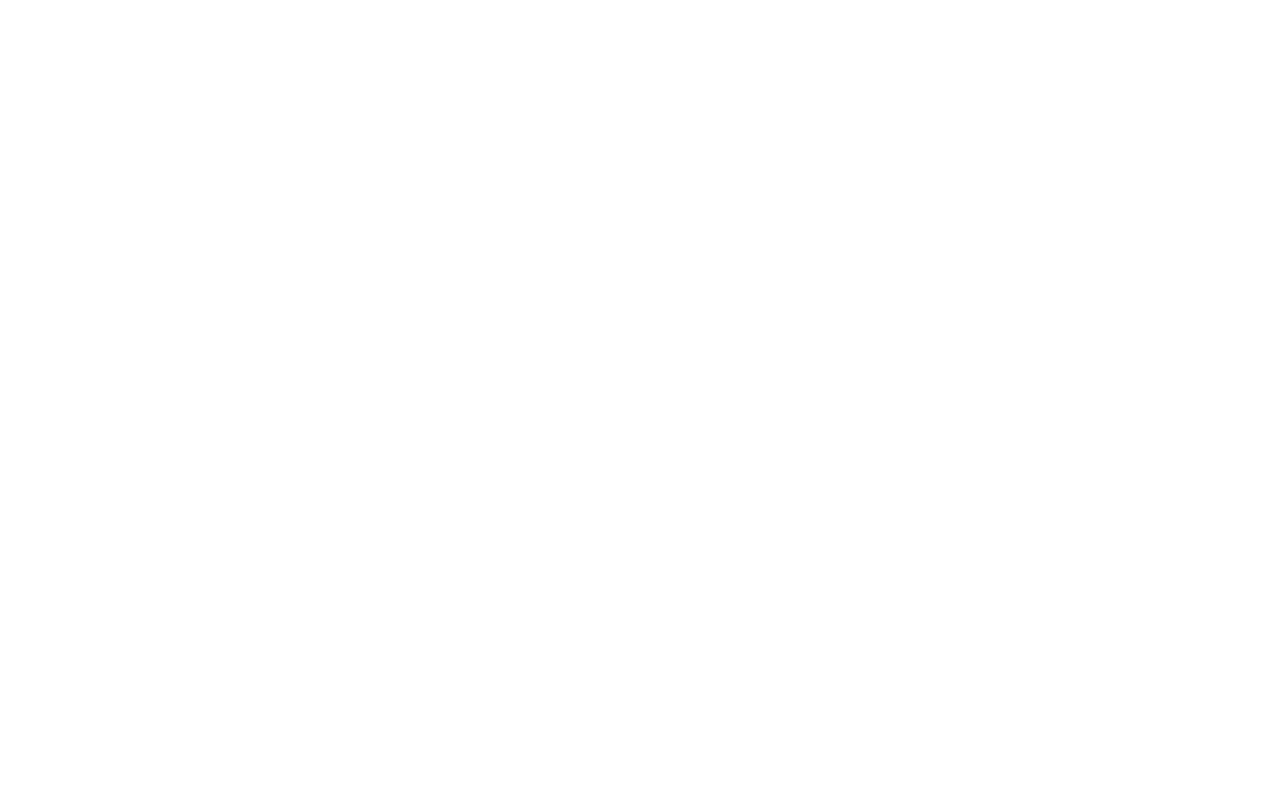
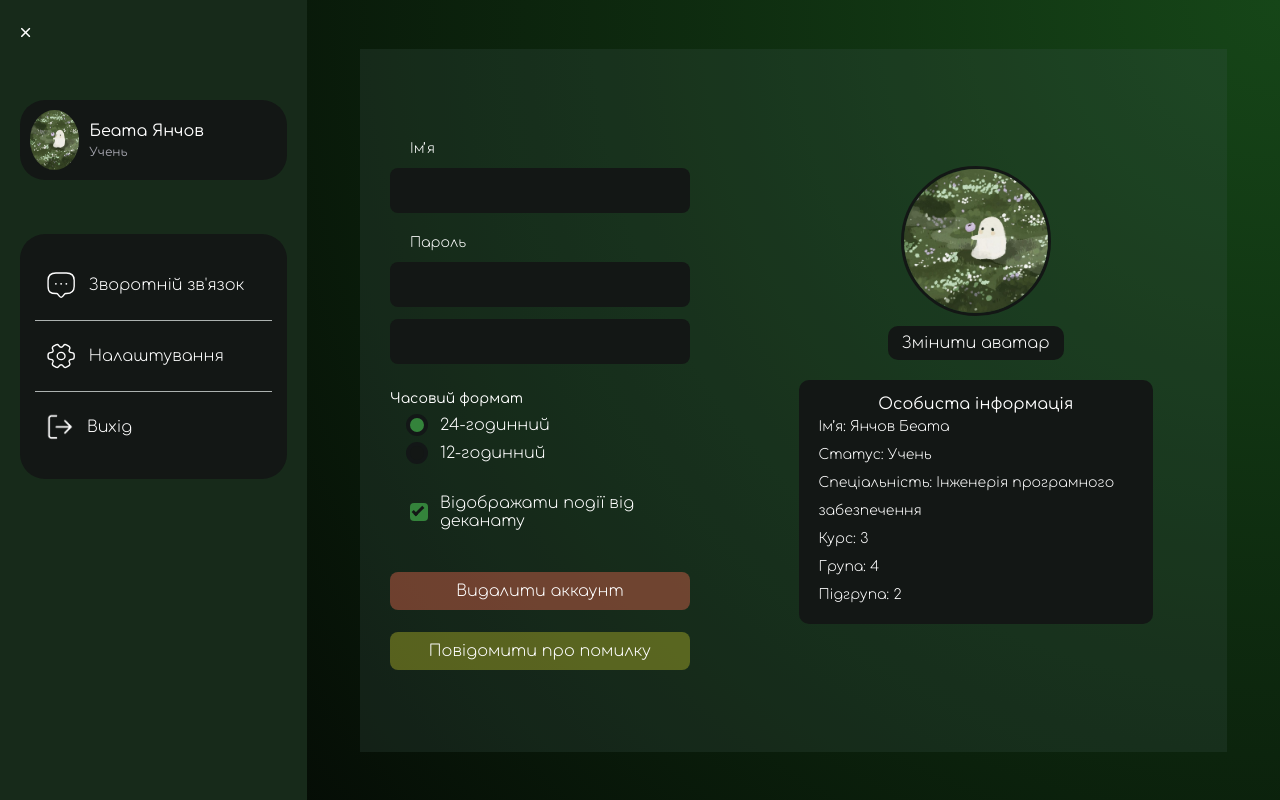
Before and after one commit to trsnbb/Schedule-University, a React (Create React App) app in the folder Client/: page /settings in a window 1280 px wide. Before the commit this address had no page. Built offline with nearby package versions, Linux system fonts and the light colour scheme.

Commit message:
Settings Page

```diff
--- a/Client/src/App.js
+++ b/Client/src/App.js
@@ -5,6 +5,8 @@
 
 
 import HomePage from "./pages/HomePage/HomePage.jsx";
+import Settings from "./pages/Settings/Settings.jsx";
+
 function App() {
   return (
     // <Provider store={store}>
@@ -12,6 +14,8 @@
         <Router>
           <Routes>
             <Route path='/' element={<HomePage />} />
+            <Route path='/settings' element={<Settings />} />
+
           </Routes>
         </Router>
       /* </AuthProvider>
--- a/Client/src/components/Burger/ProfileMenu.css
+++ b/Client/src/components/Burger/ProfileMenu.css
@@ -32,7 +32,7 @@
   display: flex;
   align-items: center;
   margin: 20% 0;
-  background: #1a1e1c;
+  background: #131715;
   padding: 10px;
   border-radius: 25px;
   height: 80px;
@@ -56,7 +56,7 @@
   flex-direction: column;
   align-items: flex-start;
   justify-content: center;
-  background: #1a1e1c;
+  background: #131715;
   border: none;
   color: white;
   text-align: left;
@@ -87,3 +87,8 @@
   width: 100%;
   height: 1px;
 }
+
+.profile_menu_overlay.no_animation {
+  transition: none !important;
+  animation: none !important;
+}
--- a/Client/src/components/Burger/ProfileMenu.jsx
+++ b/Client/src/components/Burger/ProfileMenu.jsx
@@ -1,14 +1,25 @@
-// components/ProfileMenu/ProfileMenu.jsx
 import React from "react";
+import { useNavigate } from "react-router-dom";
 import "./ProfileMenu.css";
 import avatarStudent from "./../../image/avatarStudent.jpg";
 import message from "./../../image/message.svg";
 import setting from "./../../image/setting-2.svg";
 import logOut from "./../../image/Log out.png";
 
-const ProfileMenu = ({ isOpen, onClose }) => {
+const ProfileMenu = ({ isOpen, onClose, disableAnimation = false }) => {
+  const navigate = useNavigate();
+
+  const handleSettingsClick = () => {
+    navigate("/settings");
+    onClose(); // закрити меню після переходу
+  };
+
   return (
-    <div className={`profile_menu_overlay ${isOpen ? "open" : ""}`}>
+    <div
+      className={`profile_menu_overlay ${isOpen ? "open" : ""} ${
+        disableAnimation ? "no_animation" : ""
+      }`}
+    >
       <div className='profile_menu_content'>
         <button className='close_button' onClick={onClose}>
           ×
@@ -26,7 +37,7 @@
             Зворотній зв'язок
           </button>
           <line className='lineMenu'></line>
-          <button>
+          <button onClick={handleSettingsClick}>
             <img className='imgBurger setting' src={setting} alt='setting' />
             Налаштування
           </button>
--- a/Client/src/components/Side bar/Sidebar.jsx
+++ b/Client/src/components/Side bar/Sidebar.jsx
@@ -1,34 +1,55 @@
-import React, { useState } from "react";
+import React, { useState, useEffect } from "react";
+import { useLocation, useNavigate } from "react-router-dom";
 import "./sidebar_style.css";
 import MiniCalendar from "./../Mini Calendar/MiniCalendar.jsx";
 import Notes from "./../Notes/Notes.jsx";
 import ProfileMenu from "./../Burger/ProfileMenu.jsx";
 
 const Sidebar = () => {
+  const location = useLocation();
+  const navigate = useNavigate();
   const [menuOpen, setMenuOpen] = useState(false);
+
+  useEffect(() => {
+    if (location.pathname === "/settings") {
+      setMenuOpen(true);
+    }
+  }, [location.pathname]);
+
+  const handleCloseMenu = () => {
+    setMenuOpen(false);
+
+    if (location.pathname === "/settings") {
+      navigate("/");
+    }
+  };
 
   const toggleMenu = () => setMenuOpen(!menuOpen);
 
   return (
     <>
-      <div className="sidebar_background">
-        <div className="burger_wrapper">
-          <div className="burger_icon" onClick={toggleMenu}>
-            <div className="line"></div>
-            <div className="line"></div>
-            <div className="line"></div>
+      <div className='sidebar_background'>
+        <div className='burger_wrapper'>
+          <div className='burger_icon' onClick={toggleMenu}>
+            <div className='line'></div>
+            <div className='line'></div>
+            <div className='line'></div>
           </div>
         </div>
 
-        <div className="sidebar_mini_kalendar">
+        <div className='sidebar_mini_kalendar'>
           <MiniCalendar />
         </div>
-        <div className="notes_sidebar">
+        <div className='notes_sidebar'>
           <Notes />
         </div>
       </div>
 
-      <ProfileMenu isOpen={menuOpen} onClose={toggleMenu} />
+      <ProfileMenu
+        isOpen={menuOpen}
+        onClose={handleCloseMenu}
+        disableAnimation={location.pathname === "/settings"}
+      />
     </>
   );
 };
--- /dev/null
+++ b/Client/src/pages/Settings/Settings.jsx
@@ -0,0 +1,66 @@
+import React from "react";
+import "./../../layouts/backround.css";
+import Sidebar from "./../../components/Side bar/Sidebar.jsx";
+import "./settings.css"; // створимо окремий CSS файл для стилів
+
+const Settings = () => {
+  return (
+    <div className='backround'>
+      <Sidebar />
+      <div className='settings_container'>
+        <div className='settings_form'>
+          <div className='form_inputs'>
+            <label>Імʼя</label>
+            <input type='text' />
+            <label>Пароль</label>
+            <input type='password' />
+            <input type='password' />
+
+            <div className='time_format'>
+              <p>Часовий формат</p>
+              <label className='custom_radio'>
+                <input type='radio' name='time' defaultChecked />
+                <span className='radio_mark'></span>
+                24-годинний
+              </label>
+              <label className='custom_radio'>
+                <input type='radio' name='time' />
+                <span className='radio_mark'></span>
+                12-годинний
+              </label>
+            </div>
+
+            <label className='custom_checkbox'>
+              <input type='checkbox' defaultChecked />
+              <span className='checkmark'></span>
+              Відображати події від деканату
+            </label>
+
+            <button className='delete_btn'>Видалити аккаунт</button>
+            <button className='report_btn'>Повідомити про помилку</button>
+          </div>
+
+          <div className='profile_section'>
+            <img
+              className='avatar_large'
+              src={require("./../../image/avatarStudent.jpg")}
+              alt='Avatar'
+            />
+            <button className='change_avatar_btn'>Змінити аватар</button>
+            <div className='user_info_box'>
+              <h3>Особиста інформація</h3>
+              <p>Ім’я: Янчов Беата</p>
+              <p>Статус: Учень</p>
+              <p>Спеціальність: Інженерія програмного забезпечення</p>
+              <p>Курс: 3</p>
+              <p>Група: 4</p>
+              <p>Підгрупа: 2</p>
+            </div>
+          </div>
+        </div>
+      </div>
+    </div>
+  );
+};
+
+export default Settings;
--- /dev/null
+++ b/Client/src/pages/Settings/settings.css
@@ -0,0 +1,230 @@
+.settings_container {
+  flex-grow: 1;
+  display: flex;
+  justify-content: center;
+  align-items: center;
+  padding: 30px;
+  font-size: 14px;
+}
+
+.settings_form {
+  display: flex;
+  gap: 40px;
+  padding: 60px 30px;
+  background-color: rgba(61, 84, 77, 0.24);
+  color: white;
+  width: 95%;
+  height: 95%;
+  max-width: 1000px;
+  justify-content: space-between;
+  align-items: center;
+
+}
+
+.form_inputs {
+  flex: 1;
+  display: flex;
+  flex-direction: column;
+  gap: 12px;
+  max-width: 300px;
+}
+
+.form_inputs label {
+  font-weight: 200;
+  margin-top: 10px;
+}
+
+.form_inputs input[type="text"],
+.form_inputs input[type="password"] {
+  padding: 15px;
+  border-radius: 8px;
+  border: none;
+  background-color: #131715;
+
+  color: white;
+}
+
+.time_format {
+  margin-top: 15px;
+}
+
+.time_format p {
+  margin-bottom: 5px;
+}
+
+.time_format label {
+  display: block;
+}
+
+.checkbox_label {
+  display: flex;
+  align-items: center;
+  gap: 8px;
+  margin-top: 10px;
+}
+
+.delete_btn {
+  background-color: rgba(245, 105, 80, 0.4);
+  color: white;
+  padding: 10px;
+  border: none;
+  border-radius: 8px;
+  margin-top: 20px;
+  cursor: pointer;
+  display: flex;
+  align-items: center;
+  justify-content: center;
+}
+
+.report_btn {
+  background-color: rgba(191, 189, 41, 0.4);
+  color: white;
+  padding: 10px;
+  border: none;
+  border-radius: 8px;
+  margin-top: 10px;
+  cursor: pointer;
+  display: flex;
+  align-items: center;
+  justify-content: center;
+}
+
+.profile_section {
+  display: flex;
+  flex-direction: column;
+  align-items: center;
+}
+
+.avatar_large {
+  width: 150px;
+  height: 150px;
+  border-radius: 50%;
+  object-fit: cover;
+  margin-bottom: 10px;
+  border: 3px solid #131715;
+}
+
+.change_avatar_btn {
+  background-color: #131715;
+  padding: 8px 14px;
+  border: none;
+  border-radius: 10px;
+  color: white;
+  cursor: pointer;
+  margin-bottom: 20px;
+}
+
+.user_info_box {
+  background-color: #131715;
+  padding: 15px 20px;
+  border-radius: 10px;
+  width: 80%;
+
+  font-weight: 200;
+  margin-bottom: 10px;
+}
+
+.user_info_box h3 {
+  text-align: center;
+  font-size: 16px;
+  font-weight: 400;
+}
+.user_info_box p {
+  line-height: 2; /* або 1.6, якщо хочеш більше повітря */
+  word-break: break-word; /* щоб переносило при потребі */
+}
+
+
+.form_inputs label {
+  margin-left: 20px;
+}
+
+.custom_radio {
+  position: relative;
+  padding-left: 30px;
+  margin: 10px 0;
+  cursor: pointer;
+  user-select: none;
+  display: flex;
+  align-items: center;
+  font-size: 16px;
+}
+
+.custom_radio input {
+  position: absolute;
+  opacity: 0;
+  cursor: pointer;
+}
+
+.radio_mark {
+  position: absolute;
+  left: 0;
+  top: 50%;
+  transform: translateY(-50%);
+  height: 14px;
+  width: 14px;
+  background-color: #131715;
+  border-radius: 50%;
+  transition: 0.2s;
+  box-shadow: 0 0 0 4px rgba(19, 23, 23, 1);
+}
+
+.custom_radio input:checked ~ .radio_mark {
+  background-color: #34833b;
+}
+
+.custom_checkbox {
+  display: flex;
+  align-items: center;
+  position: relative;
+  padding-left: 30px;
+  margin: 10px 0;
+  cursor: pointer;
+  font-size: 16px;
+  user-select: none;
+}
+
+.custom_checkbox input {
+  position: absolute;
+  opacity: 0;
+  cursor: pointer;
+}
+
+.checkmark {
+  position: absolute;
+  top: 50%;
+  left: 0;
+  transform: translateY(-50%);
+  height: 18px;
+  width: 18px;
+  background-color: #131715;
+  border-radius: 4px;
+  transition: 0.2s;
+}
+
+.custom_checkbox input:checked ~ .checkmark {
+  background-color: #34833b;
+}
+
+.checkmark::after {
+  content: "";
+  position: absolute;
+  display: none;
+  top: 10%;
+  left: 50%;
+  border-width: 0 2px 2px 0;
+  transform: translate(-50%, -50%) rotate(45deg);
+}
+
+.custom_checkbox input:checked ~ .checkmark::after {
+  display: block;
+}
+
+.checkmark::after {
+  left: 5px;
+  width: 6px;
+  height: 12px;
+  border: solid #131715;
+  border-width: 0 3px 3px 0;
+  transform: rotate(45deg);
+}
```
